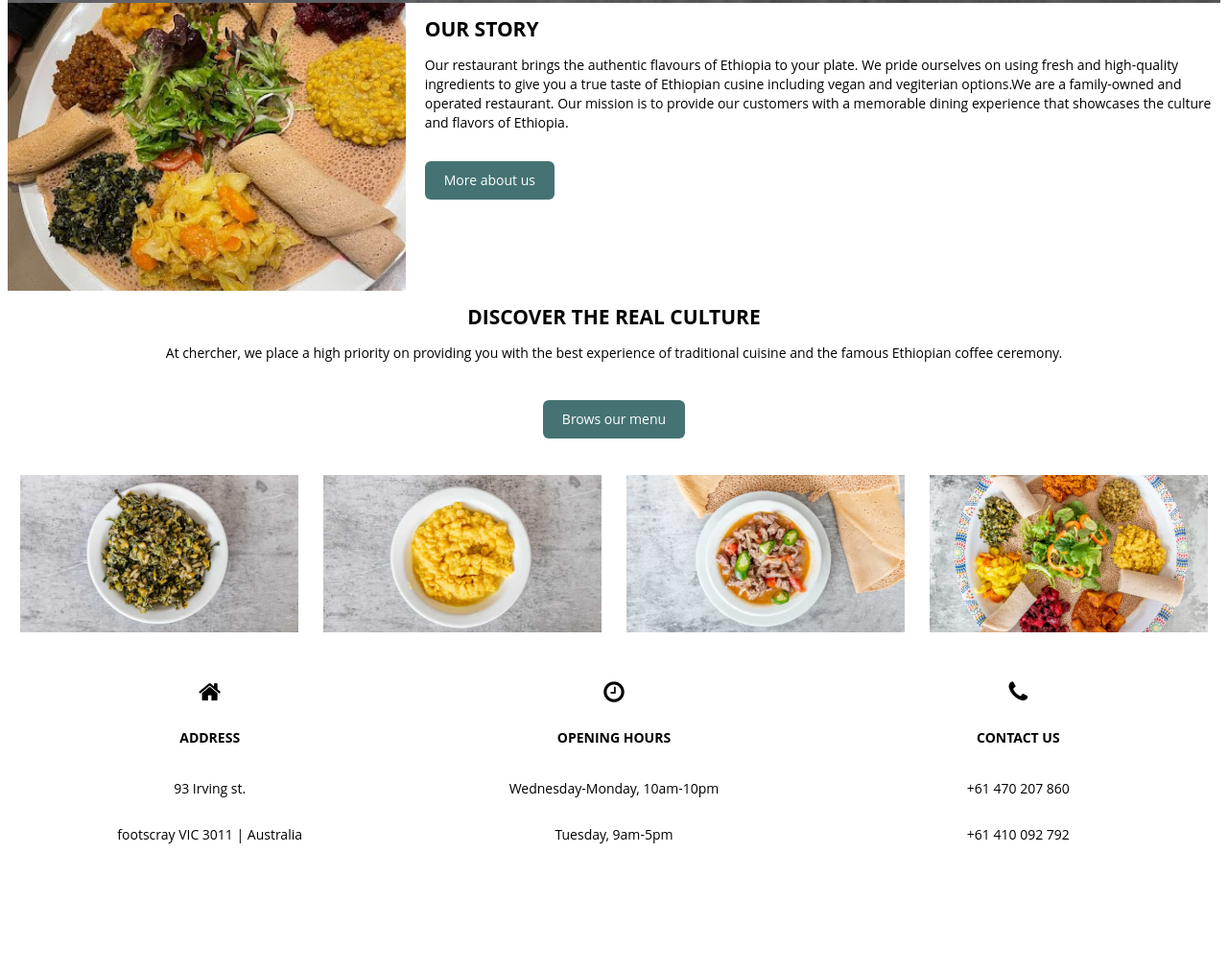
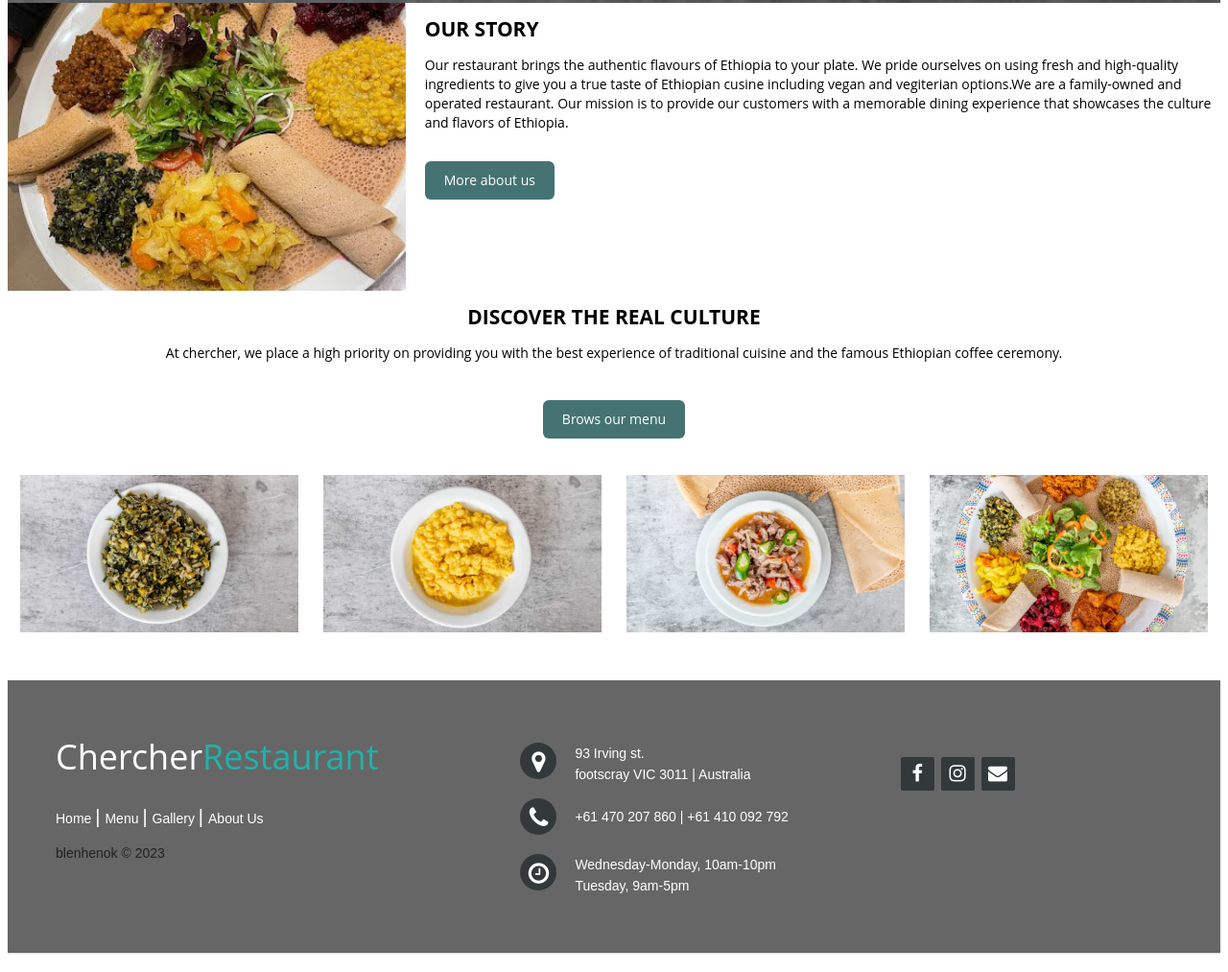
Before and after one commit to blenhenok/Chercher, a plain HTML site: page index.html in a window 1280 px wide. Shown: the part 805-1818 px from the top of the page at 96% size. Before the commit the page ends 1707 px from the top, so only its background shows below. Drawn offline with Linux system fonts and the light colour scheme.

Commit message:
home footer

```diff
--- a/index.html
+++ b/index.html
@@ -66,26 +66,45 @@
         </div>
 
 
-        <div class="foot">
-            <div class="adres">
-               <i class="fa fa-home" aria-hidden="true"></i>
-               <h4>ADDRESS</h4>
-                <p>93 Irving st. </p>
-                <p>footscray VIC 3011 | Australia</p>
+        <footer class="footer-distributed">
+          <div class="footer-left">
+              <h3>Chercher<span>Restaurant</span></h3>
+
+              <p class="footer-links">
+                <a href="index.html" class="link-1">Home</a>
+                <a href="trad.html">Menu</a>
+                <a href="gallery.html">Gallery</a>
+                <a href="about.html">About Us</a>
+              </p>
+
+              <p class="footer-company-name">blenhenok © 2023</p>
             </div>
-            <div class="time">
-              <i class="fa fa-clock-o" aria-hidden="true"></i>
-              <h4>OPENING HOURS</h4>
-              <p>Wednesday-Monday, 10am-10pm</p>
-              <p>Tuesday, 9am-5pm</p>
+
+            <div class="footer-center">
+              <div>
+                <i class="fa fa-map-marker"></i>
+                <p><span>93 Irving st.</span> footscray VIC 3011 |  Australia</p>
+              </div>
+              <div>
+                <i class="fa fa-phone"></i>
+                  <p>+61 470 207 860 | </p>
+                  <p>+61 410 092 792</p>
+              </div>
+              <div>
+                <i class="fa fa-clock-o"></i>
+                <p><span>Wednesday-Monday, 10am-10pm</span>Tuesday, 9am-5pm</p>
+              </div>
             </div>
-            <div class="cont">
-              <i class="fa fa-phone" aria-hidden="true"></i>
-              <h4>CONTACT US</h4>
-                <p>+61 470 207 860</p>
-                <p>+61 410 092 792</p>
+
+            <div class="footer-right">
+              <div class="footer-icons">
+                <a href="#"><i class="fa fa-facebook"></i></a>
+                <a href="#"><i class="fa fa-instagram"></i></a>
+                <a href="#"><i class="fa fa-envelope"></i></a>
+              </div>
             </div>
-        </div>
+
+          </footer>
 
       <script src="function.js"></script>
 </body>
--- a/style.css
+++ b/style.css
@@ -106,6 +106,165 @@ a.site-logo {
   font-size: 18px;
 }
 
+.footer-distributed{
+	background: #666;
+	box-shadow: 0 1px 1px 0 rgba(0, 0, 0, 0.12);
+	box-sizing: border-box;
+	width: 100%;
+	text-align: left;
+	font: bold 16px sans-serif;
+	padding: 55px 50px;
+}
+
+.footer-distributed .footer-left,
+.footer-distributed .footer-center,
+.footer-distributed .footer-right{
+	display: inline-block;
+	vertical-align: top;
+}
+
+/* Footer left */
+
+.footer-distributed .footer-left{
+	width: 40%;
+}
+
+/* The company logo */
+
+.footer-distributed h3{
+	color:  #ffffff;
+	font: normal 36px 'Open Sans', cursive;
+	margin: 0;
+}
+
+.footer-distributed h3 span{
+	color:  lightseagreen;
+}
+
+/* Footer links */
+
+.footer-distributed .footer-links{
+	color:  #ffffff;
+	margin: 20px 0 12px;
+	padding: 0;
+}
+
+.footer-distributed .footer-links a{
+	display:inline-block;
+	line-height: 1.8;
+  font-weight:400;
+	text-decoration: none;
+	color:  inherit;
+}
+
+.footer-distributed .footer-company-name{
+	color:  #222;
+	font-size: 14px;
+	font-weight: normal;
+	margin: 0;
+}
+
+/* Footer Center */
+
+.footer-distributed .footer-center{
+	width: 35%;
+}
+
+.footer-distributed .footer-center i{
+	background-color:  #33383b;
+	color: #ffffff;
+	font-size: 25px;
+	width: 38px;
+	height: 38px;
+	border-radius: 50%;
+	text-align: center;
+	line-height: 42px;
+	margin: 10px 15px;
+	vertical-align: middle;
+}
+
+.footer-distributed .footer-center i.fa-envelope{
+	font-size: 17px;
+	line-height: 38px;
+}
+
+.footer-distributed .footer-center p{
+	display: inline-block;
+	color: #ffffff;
+  font-weight:400;
+	vertical-align: middle;
+	margin:0;
+}
+
+.footer-distributed .footer-center p span{
+	display:block;
+	font-weight: normal;
+	font-size:14px;
+	line-height:2;
+}
+
+.footer-distributed .footer-center p a{
+	color:  lightseagreen;
+	text-decoration: none;;
+}
+
+.footer-distributed .footer-links a:before {
+  content: "|";
+  font-weight:300;
+  font-size: 20px;
+  left: 0;
+  color: #fff;
+  display: inline-block;
+  padding-right: 5px;
+}
+
+.footer-distributed .footer-links .link-1:before {
+  content: none;
+}
+
+/* Footer Right */
+
+.footer-distributed .footer-right{
+	width: 20%;
+}
+
+.footer-distributed .{
+	line-height: 20px;
+	color:  #92999f;
+	font-size: 13px;
+	font-weight: normal;
+	margin: 0;
+}
+
+.footer-distributed {
+	display: block;
+	color:  #ffffff;
+	font-size: 14px;
+	font-weight: bold;
+	margin-bottom: 20px;
+}
+
+.footer-distributed .footer-icons{
+	margin-top: 25px;
+}
+
+.footer-distributed .footer-icons a{
+	display: inline-block;
+	width: 35px;
+	height: 35px;
+	cursor: pointer;
+	background-color:  #33383b;
+	border-radius: 2px;
+
+	font-size: 20px;
+	color: #ffffff;
+	text-align: center;
+	line-height: 35px;
+
+	margin-right: 3px;
+	margin-bottom: 5px;
+}
+
 @media screen and (max-width: 767px) {
   .container {
     max-width: 720px;
@@ -150,6 +309,22 @@ a.site-logo {
     margin-bottom: 15px;
   }
 
+  .footer-distributed{
+		font: bold 14px sans-serif;
+	}
+
+	.footer-distributed .footer-left,
+	.footer-distributed .footer-center,
+	.footer-distributed .footer-right{
+		display: block;
+		width: 100%;
+		margin-bottom: 40px;
+		text-align: center;
+	}
+
+	.footer-distributed .footer-center i{
+		margin-left: 0;
+	}
 }
 
 
@@ -225,25 +400,6 @@ a.site-logo {
   color: rgb(75, 31, 31);
  }
 
- .foot {
-  display: flex;
-  justify-content: space-around;
-  width: 100%;
-  flex-direction: row;
-
-  }
-
-  .foot div {
-    display: flex;
-    align-items: center;
-    flex: 1;
-    flex-direction: column;
-  }
-
-  .foot i {
-    margin-bottom: 6px; /* Adjust as needed */
-    font-size: 25px;
-}
 
 
 @media screen and (max-width: 650px) {
@@ -289,24 +445,5 @@ a.site-logo {
     border-radius: 6px;
     font-size: 12px;
   }
-   .foot {
-    display: flex;
-    justify-content: space-around;
-    width: 100%;
-    flex-direction: row;
-    padding-bottom: 1%;
-    }
-
-    .foot div {
-      display: flex;
-      align-items: center;
-      flex-direction: column;
-
-    }
-
-    .foot i {
-      margin-bottom: 1%; /* Adjust as needed */
-      font-size: 15px;
-  }
 
 }
--- a/trad.css
+++ b/trad.css
@@ -154,7 +154,7 @@
 }
  .menulinks a {
   display: block;
-  color: #f2f2f2;
+  color: #686565;
   text-align: center;
   padding: 20px 50px;
   text-decoration: none;
```
